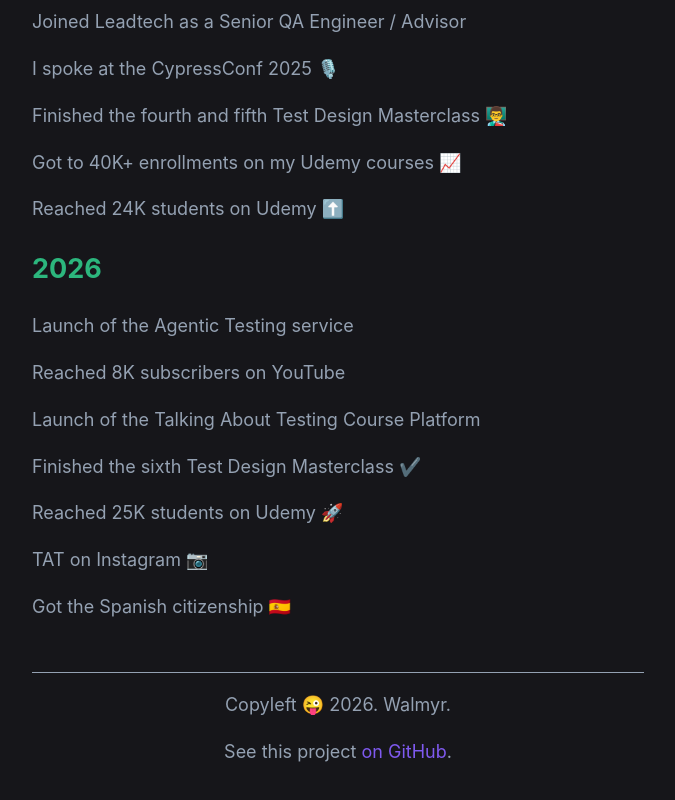
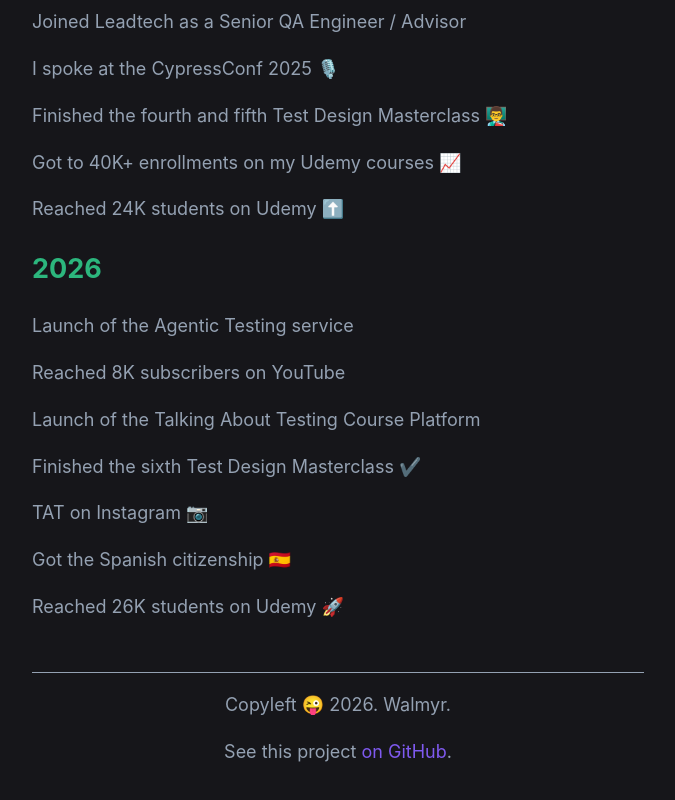
Before and after one commit to wlsf82/walmyr-nextjs, a Next.js app: page / in a window 1280 px wide. Shown: the part 4478-5278 px from the top of the page, without its empty margins (302-977 px from the left). Built offline with nearby package versions, Linux system fonts and the light colour scheme.

Commit message:
Update number of students on Udemy

```diff
--- a/components/achievements.js
+++ b/components/achievements.js
@@ -151,9 +151,9 @@
       'Reached 8K subscribers on YouTube',
       'Launch of the Talking About Testing Course Platform',
       'Finished the sixth Test Design Masterclass ✔️',
-      'Reached 25K students on Udemy 🚀',
       'TAT on Instagram 📷',
       'Got the Spanish citizenship 🇪🇸',
+      'Reached 26K students on Udemy 🚀',
     ]
   },
 ]
```
